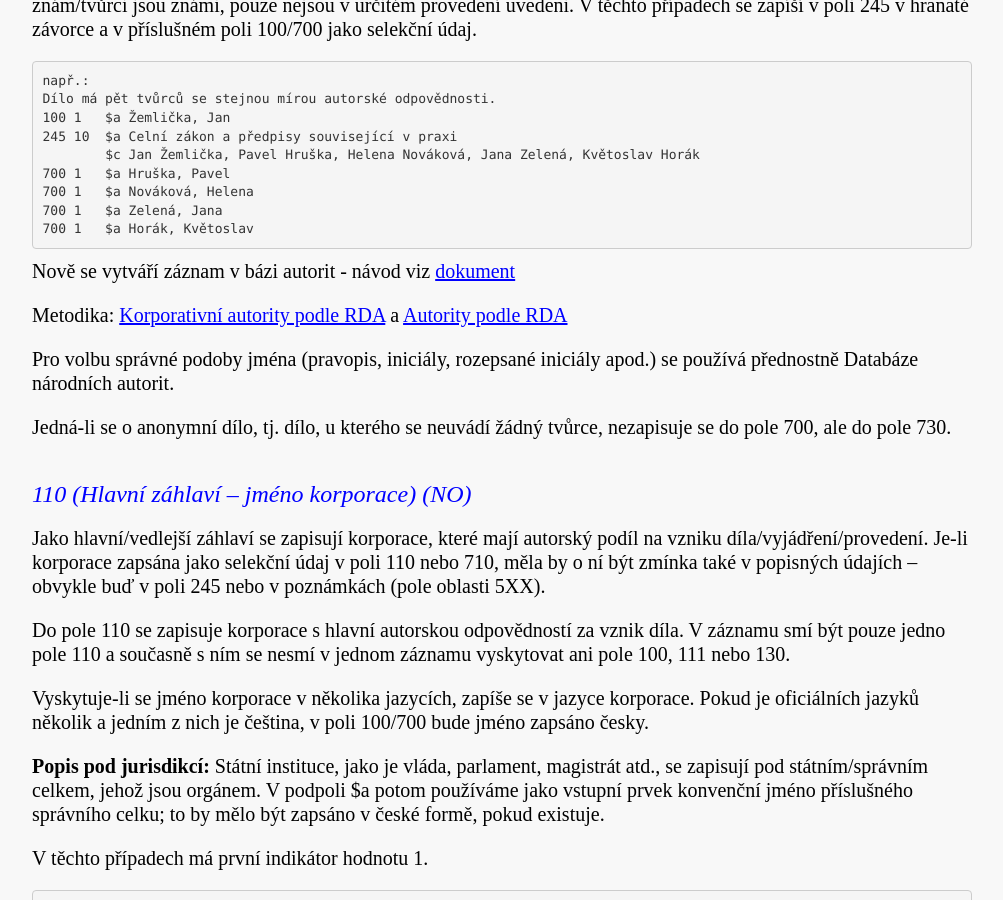
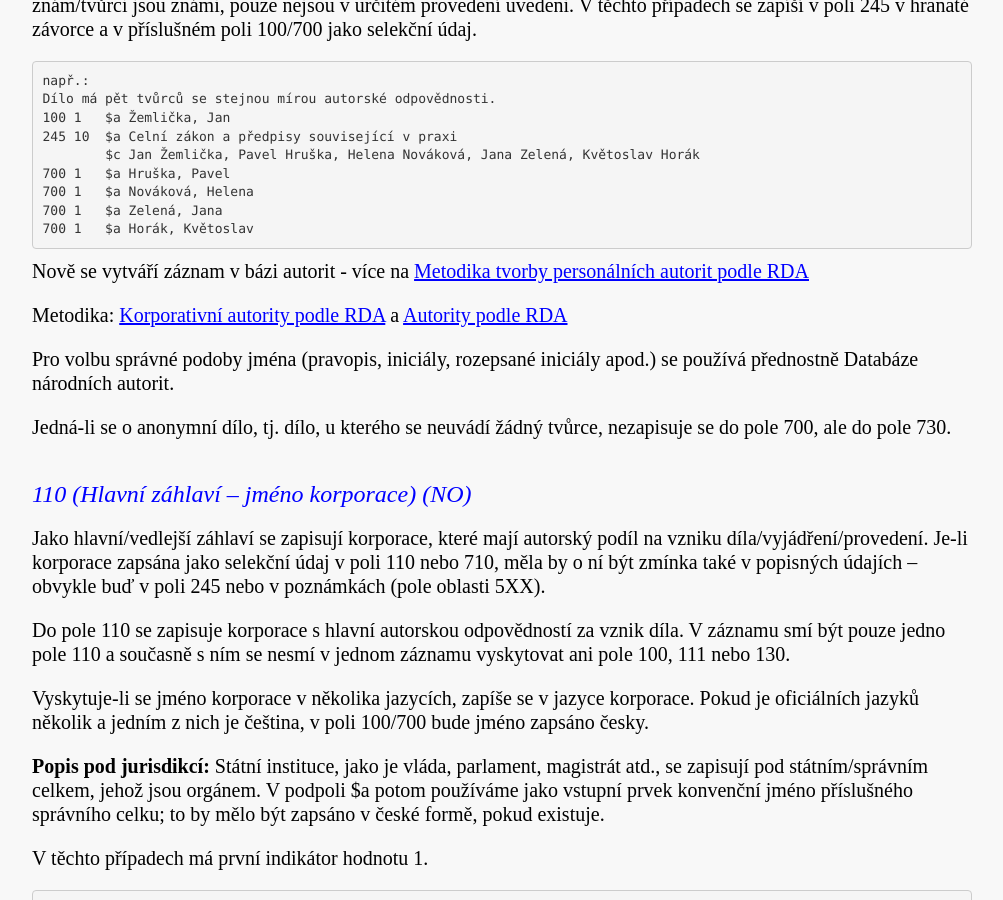
Before and after one commit to WebarchivCZ/katalogizacni-manual, a Jekyll site: the page built from _posts/2017-06-21-hlavni-zahlavi.md, in a window 1280 px wide and 900 px high, scrolled down 889 px. Shown: the whole window, without its empty margins (138-1141 px from the left). Built offline with Jekyll 4.4.1, drawn with Linux system fonts in a browser that asks for light colours.

Commit message:
oprava špatného odkazu na návod tvorby autorit

````diff
--- a/_posts/2017-06-21-hlavni-zahlavi.md
+++ b/_posts/2017-06-21-hlavni-zahlavi.md
@@ -26,7 +26,7 @@ Dílo má pět tvůrců se stejnou mírou autorské odpovědnosti.
 700 1   $a Zelená, Jana
 700 1   $a Horák, Květoslav
 ```
-Nově se vytváří záznam v bázi autorit - návod viz [dokument](http://sps/aleph/SitePages/Home.aspx)
+Nově se vytváří záznam v bázi autorit - více na [Metodika tvorby personálních autorit podle RDA](http://autority.nkp.cz/jmenne-autority/metodicke-materialy/metodika-jmena-cvicne-2/)
 
 Metodika: [Korporativní autority podle RDA](http://www.nkp.cz/o-knihovne/odborne-cinnosti/zpracovani-fondu/katalogizacni-politika/rda) a [Autority podle RDA](http://www.nkp.cz/o-knihovne/odborne-cinnosti/zpracovani-fondu/katalogizacni-politika/rda)
 
````
